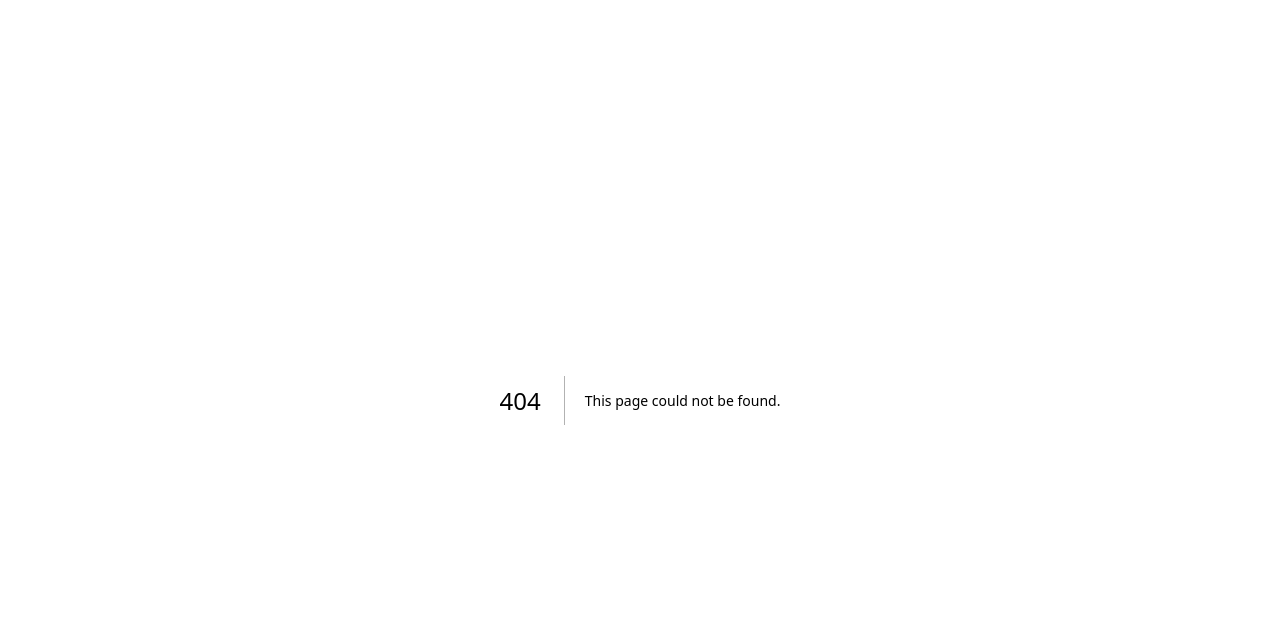
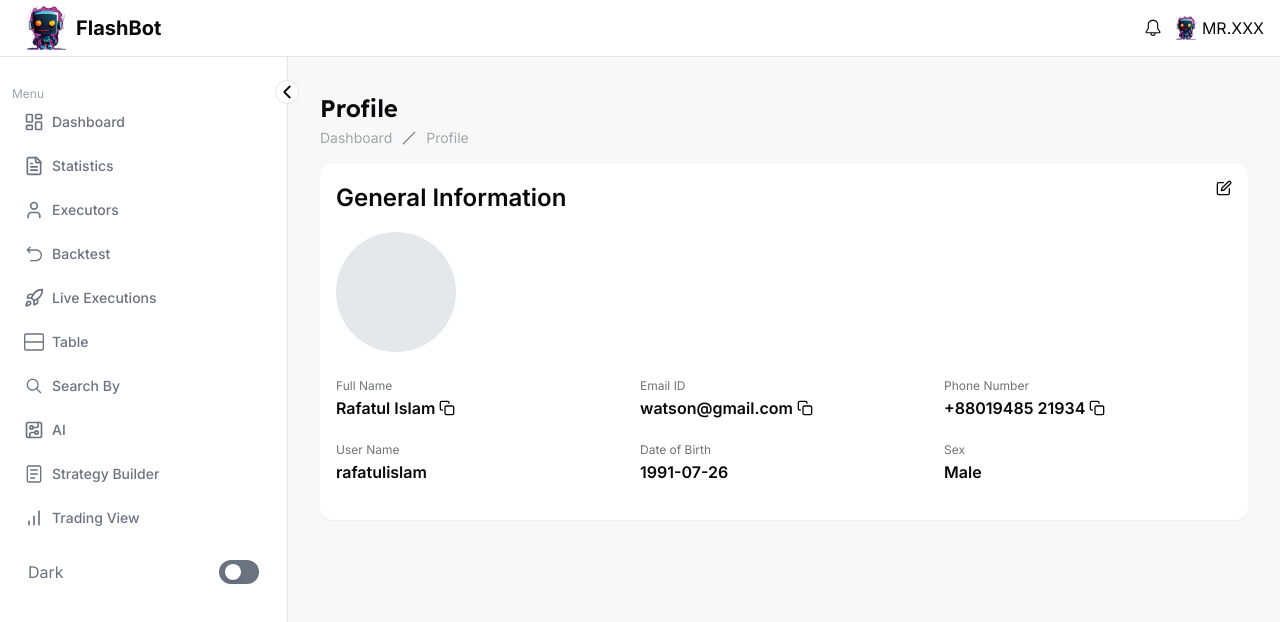
Before and after one commit to smfahim25/flashbot-client, a Next.js app: page /dashboard/profile in a window 1280 px wide. Before the commit this address had no page. Shown: the top 622 px of the page. Built offline with nearby package versions, Linux system fonts and the light colour scheme.

Commit message:
profile page added

```diff
--- /dev/null
+++ b/src/app/(dashboard)/dashboard/profile/page.tsx
@@ -0,0 +1,113 @@
+"use client";
+import { Breadcrumbs } from "@/components/breadcrumbs";
+import { Button } from "@/components/ui/button";
+import { ScrollArea } from "@/components/ui/scroll-area";
+import { FiCopy, FiEdit, FiPlus } from "react-icons/fi";
+import { TfiImport } from "react-icons/tfi";
+import { Card } from "@/components/ui/card";
+import { Lexend, Manrope } from "next/font/google";
+import { Label } from "@/components/ui/label";
+import {
+  Select,
+  SelectContent,
+  SelectItem,
+  SelectTrigger,
+  SelectValue,
+} from "@/components/ui/select";
+import { Input } from "@/components/ui/input";
+import { useSidebar } from "@/hooks/useSidebar";
+import { FaCopy, FaEdit } from "react-icons/fa";
+interface Executor {
+  id: number;
+  name: string;
+  tp: string;
+  status: string;
+  ticker: string;
+  size: string; // Consider using a proper date type if possible
+  startposition: string;
+  strategy: string;
+}
+
+const breadcrumbItems = [
+  { title: "Dashboard", link: "/dashboard" },
+  { title: "Profile", link: "/dashboard/profile" },
+];
+const lexend = Lexend({
+  weight: "600",
+  subsets: ["vietnamese"],
+});
+const manarop = Manrope({
+  weight: "700",
+  subsets: ["vietnamese"],
+});
+export default function Page() {
+  const totalUsers = 20;
+  const pageLimit = 10;
+  const page = 1;
+  const pageCount = Math.ceil(totalUsers / pageLimit);
+  const { isMinimized } = useSidebar();
+  return (
+    <ScrollArea className="h-full">
+      <div className="flex-1 space-y-4  p-4 pt-6 md:p-8 mb-16">
+        <div className="flex justify-between items-center">
+          <div>
+            <h6
+              className={`font-semibold text-[24px] leading-10 ${lexend.className}`}
+            >
+              Profile
+            </h6>
+            <Breadcrumbs items={breadcrumbItems} />
+          </div>
+        </div>
+
+          <Card className="w-full mt-4 border-none p-2 px-5 rounded-xl p-4 mt-5">
+            <div className="flex justify-between">
+                <h6 className="font-[600] text-[24px]">General Information</h6>
+                <FiEdit/>
+
+            </div>
+            <div className="w-[120px] h-[120px] rounded-full bg-gray-200 mt-4"></div>
+            <div className="grid grid-cols-3 gap-4 justify-center items-center my-5">
+                <div>
+                <Label className="text-xs font-[400] font-inner text-[12px] text-[#717275]">Full Name</Label>
+                <div className="flex">
+                <h6 className="font-[600] text-[16px] font-inner">Rafatul Islam </h6>
+                <span className="cursor-pointer p-1"> <FiCopy/> </span>
+                </div>
+                </div>
+                <div>
+                <Label className="text-xs font-[400] font-inner text-[12px] text-[#717275]">Email ID</Label>
+                <div className="flex">
+                <h6 className="font-[600] text-[16px] font-inner">watson@gmail.com </h6>
+                <span className="cursor-pointer p-1"> <FiCopy/> </span>
+                </div>
+                </div>
+                <div>
+                <Label className="text-xs font-[400] font-inner text-[12px] text-[#717275]">Phone Number</Label>
+                <div className="flex">
+                <h6 className="font-[600] text-[16px] font-inner">+88019485 21934 </h6>
+                <span className="cursor-pointer p-1"> <FiCopy/> </span>
+                </div>
+                </div>
+                <div>
+                <Label className="text-xs font-[400] font-inner text-[12px] text-[#717275]">User Name</Label>
+                <h6 className="font-[600] text-[16px] font-inner">rafatulislam </h6>
+                </div>
+
+                <div>
+                <Label className="text-xs font-[400] font-inner text-[12px] text-[#717275]">Date of Birth</Label>
+                <h6 className="font-[600] text-[16px] font-inner">1991-07-26 </h6>
+                </div>
+                <div>
+                <Label className="text-xs font-[400] font-inner text-[12px] text-[#717275]">Sex</Label>
+                <h6 className="font-[600] text-[16px] font-inner">Male </h6>
+                </div>
+
+            </div>
+          </Card>
+
+
+      </div>
+    </ScrollArea>
+  );
+}
```
